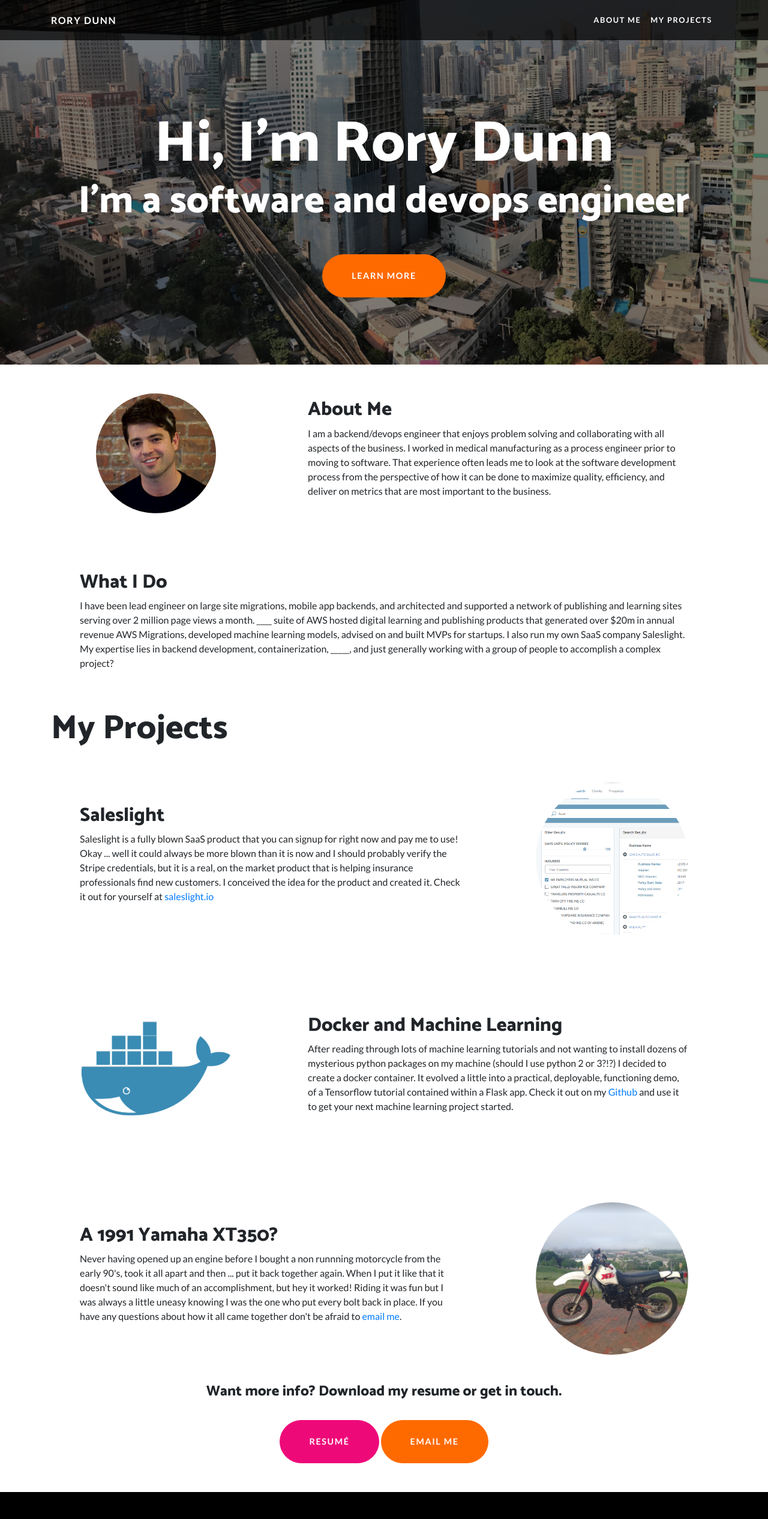
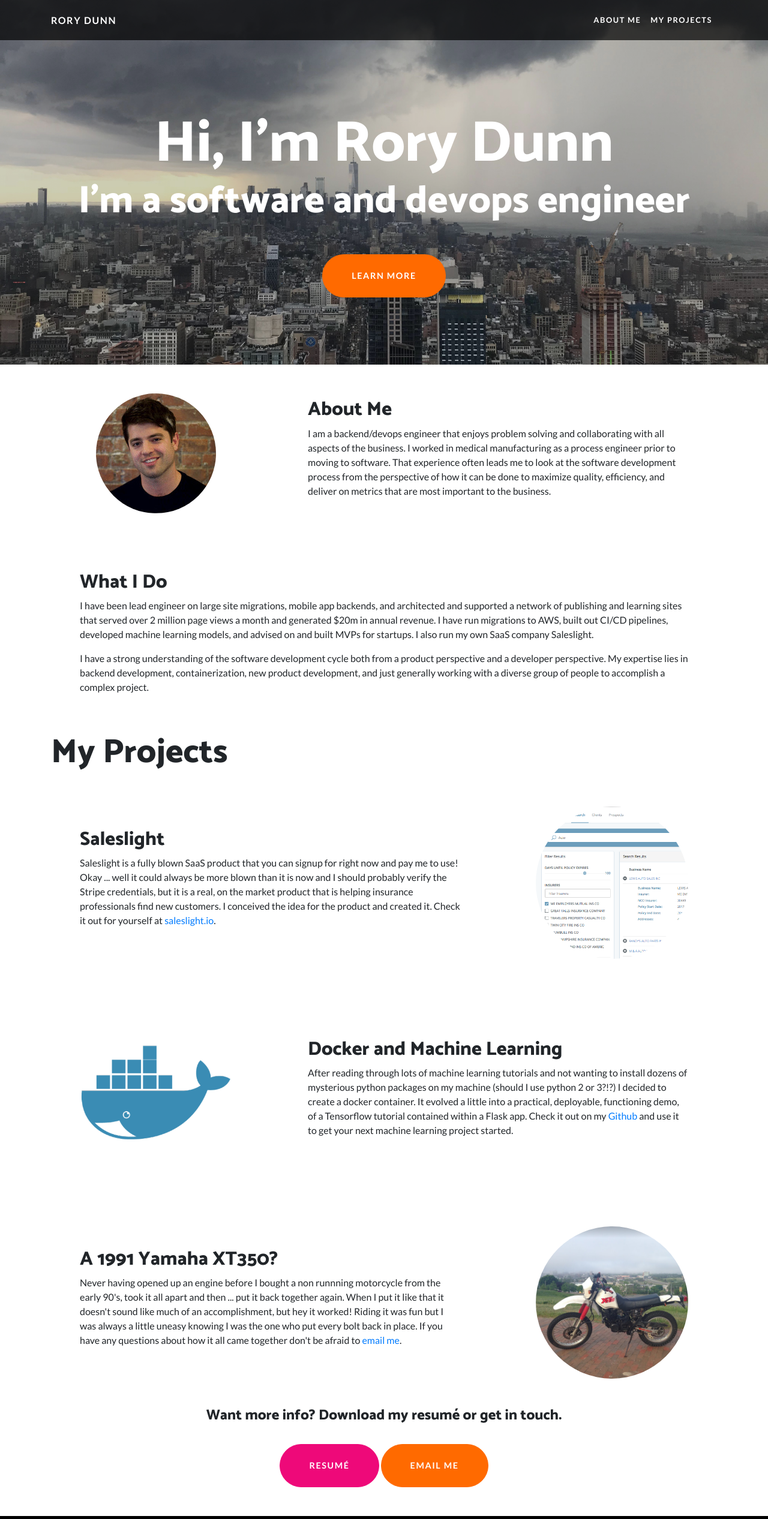
Before and after one commit to rorydunn/rorydunn.github.io, a website: page index.html in a window 1280 px wide. Shown: the top 2533 px of the page at 60% size. Drawn offline with Linux system fonts and the light colour scheme; some packages are replaced by stand-ins of ours; a script that the page names is missing.

Commit message:
master - photo changed, css tweaks, content updates

```diff
--- a/index.html
+++ b/index.html
@@ -87,8 +87,8 @@
         <div class="col-lg-12 order-lg-1">
           <div class="p-5">
             <h2 class="display-5">What I Do</h2>
-            <p>I have been lead engineer on large site migrations, mobile app backends, and architected and supported a network of publishing and learning sites serving over 2 million page views a month.  ____  suite of AWS hosted digital learning and publishing products that generated over $20m in annual revenue
-            AWS Migrations, developed machine learning models, advised on and built MVPs for startups. I also run my own SaaS company Saleslight. My expertise lies in backend development, containerization, _____, and just generally working with a group of people to accomplish a complex project?</p>
+            <p>I have been lead engineer on large site migrations, mobile app backends, and architected and supported a network of publishing and learning sites that served over 2 million page views a month and generated $20m in annual revenue. I have run migrations to AWS, built out CI/CD pipelines, developed machine learning models, and advised on and built MVPs for startups. I also run my own SaaS company Saleslight.</p>
+            <p>I have a strong understanding of the software development cycle both from a product perspective and a developer perspective. My expertise lies in backend development, containerization, new product development, and just generally working with a diverse group of people to accomplish a complex project.</p>
           </div>
         </div>
       </div>
@@ -109,7 +109,7 @@
         <div class="col-lg-8 order-lg-1">
           <div class="p-5">
             <h2 class="display-5">Saleslight</h2>
-            <p>Saleslight is a fully blown SaaS product that you can signup for right now and pay me to use! Okay ... well it could always be more blown than it is now and I should probably verify the Stripe credentials, but it is a real, on the market product that is helping insurance professionals find new customers.  I conceived the idea for the product and created it. Check it out for yourself at <a target="_blank" href=https://www.saleslight.io>saleslight.io</a></p>
+            <p>Saleslight is a fully blown SaaS product that you can signup for right now and pay me to use! Okay ... well it could always be more blown than it is now and I should probably verify the Stripe credentials, but it is a real, on the market product that is helping insurance professionals find new customers.  I conceived the idea for the product and created it. Check it out for yourself at <a target="_blank" href=https://www.saleslight.io>saleslight.io</a>.</p>
           </div>
         </div>
       </div>
@@ -156,8 +156,8 @@
     <div class="container">
       <div class="col-lg-12">
         <div class="center">
-          <h4>Want more info? Download my resume or get in touch.</h4>
-          <a href="#about-me" class="btn btn-primary btn-xl rounded-pill mt-4 mb-5">Resumé</a>
+          <h4>Want more info? Download my resumé or get in touch.</h4>
+          <a href="img/rory_dunn_resume.pdf" class="btn btn-primary btn-xl rounded-pill mt-4 mb-5">Resumé</a>
           <a href="mailto:rory.f.dunn@gmail.com" class="btn btn-secondary btn-xl rounded-pill mt-4 mb-5">Email Me</a>
         </div>
       </div>
--- a/scss/rorys-edits.scss
+++ b/scss/rorys-edits.scss
@@ -3,7 +3,7 @@ header.masthead {
     overflow: hidden;
     padding-top: calc(7rem + 72px);
     padding-bottom: 7rem;
-    background: linear-gradient(to right, rgba(0, 0, 0, 0.5), rgba(0, 0, 0, 0.5)), url(../img/bangkok.png);
+    background: linear-gradient(to right, rgba(0, 0, 0, 0.2), rgba(0, 0, 0, 0.2)), url(../img/ny_storm.jpg);
     // background-image: url(../img/bangkok.png);
     background-repeat: no-repeat;
     background-position: center center;
```
Also changed, not shown: css/one-page-wonder.min.css, img/ny_storm.jpg (added), scss/rorys-edits.min.css, 1 other file.
